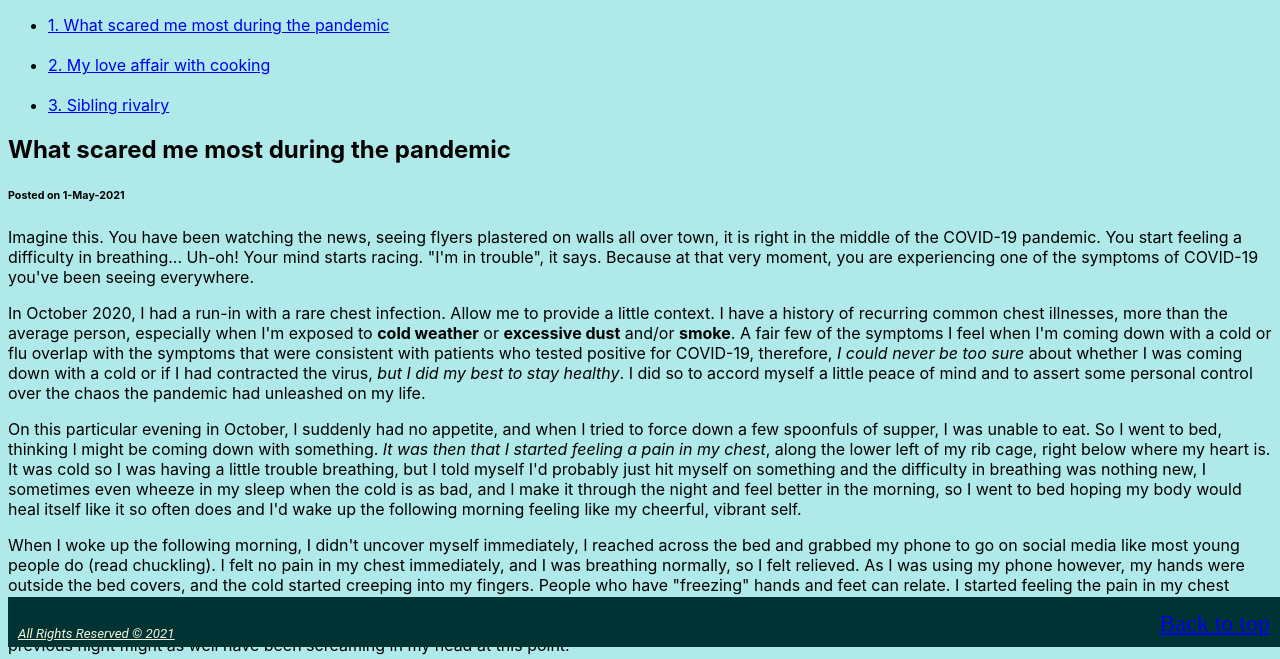
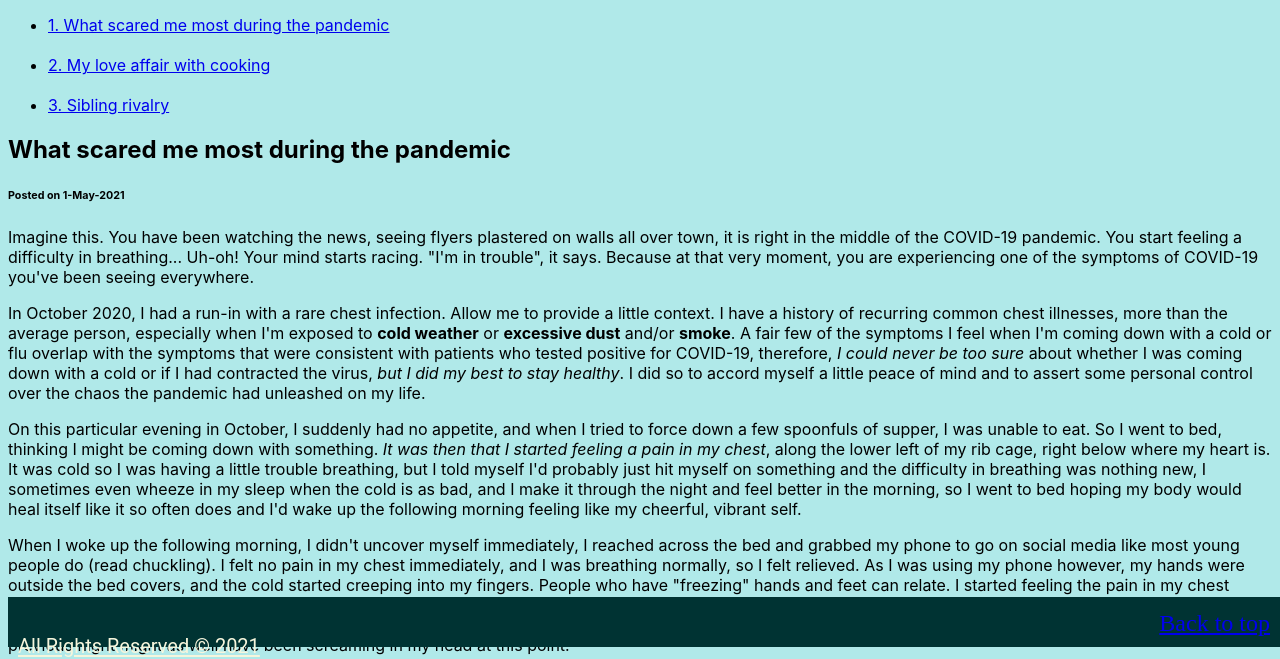
Before and after one commit to paulnduati/paulwebprojects.github.io, a plain HTML site: page index.html in a window 1280 px wide. Shown: the part 153-812 px from the top of the page. Drawn offline with Linux system fonts and the light colour scheme.

Commit message:
CSS element updates

```diff
--- a/src/style.css
+++ b/src/style.css
@@ -41,5 +41,6 @@ footer{
     bottom: 0px;
     padding: 10px;
     text-decoration: underline;
-    font-style: italic;
+    font-size: 1.5em;
+    padding: 5px, 30%, 5px, 30%;
 }
```
